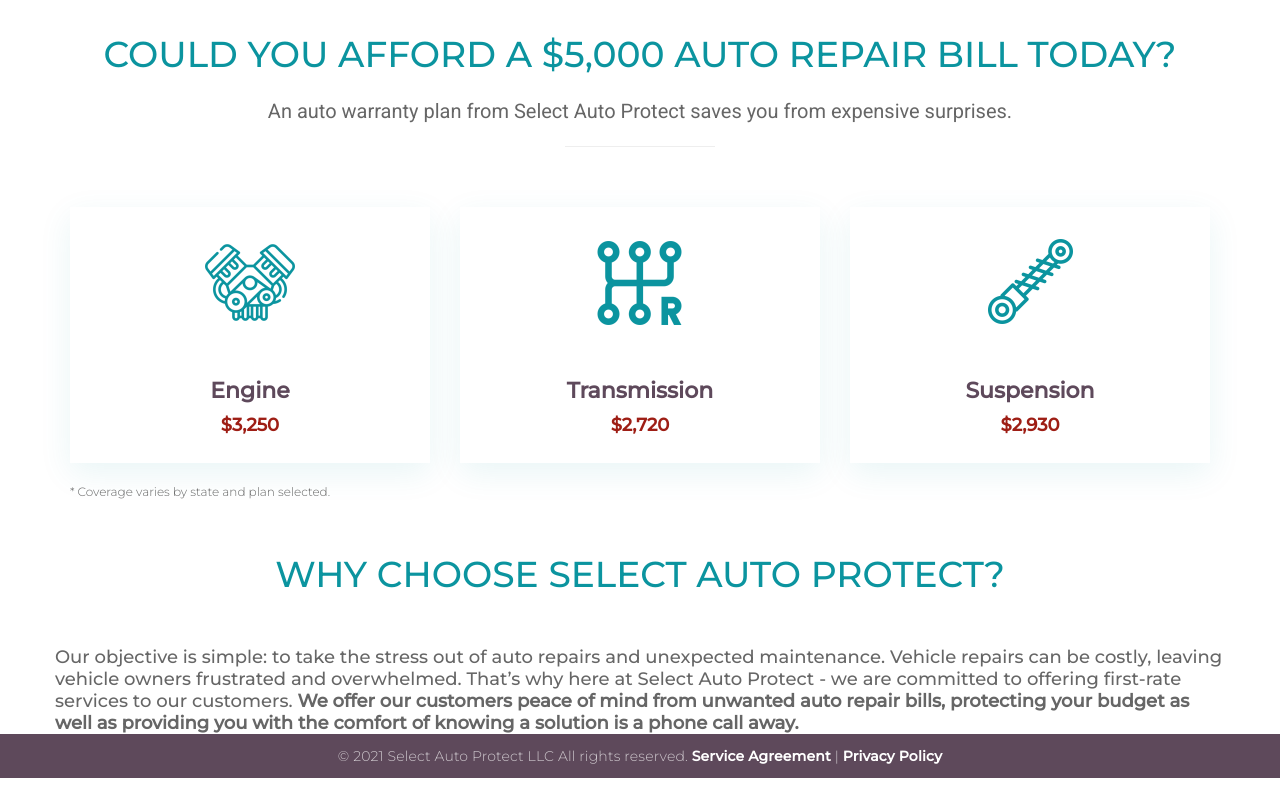
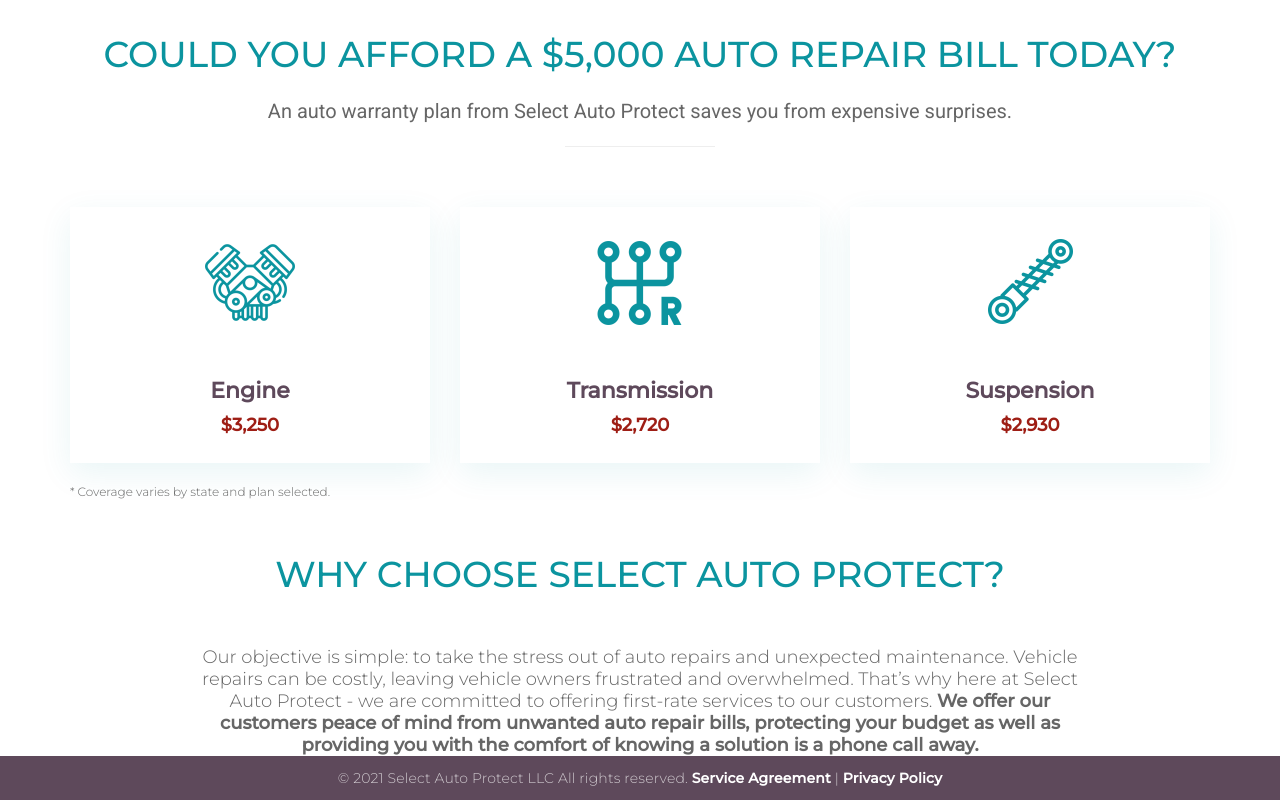
Before and after one commit to Merkinson/hello-world, a plain HTML site: page index.html in a window 1280 px wide. Shown: the part 1415-2215 px from the top of the page. Before the commit the page ends 2193 px from the top, so only its background shows below. Drawn offline with Linux system fonts and the light colour scheme.

Commit message:
Update style.css

```diff
--- a/style.css
+++ b/style.css
@@ -299,6 +299,21 @@
 
 /* advantages end */
 
+/* why us start */
+
+.why-us p {
+    font-weight: 300;
+    width: 900px;
+    margin: 0 auto;
+    text-align: center;
+}
+
+.why-us b {
+    font-weight: 700;
+}
+
+/* why us end */
+
 /* footer start */
 
 footer {
```
